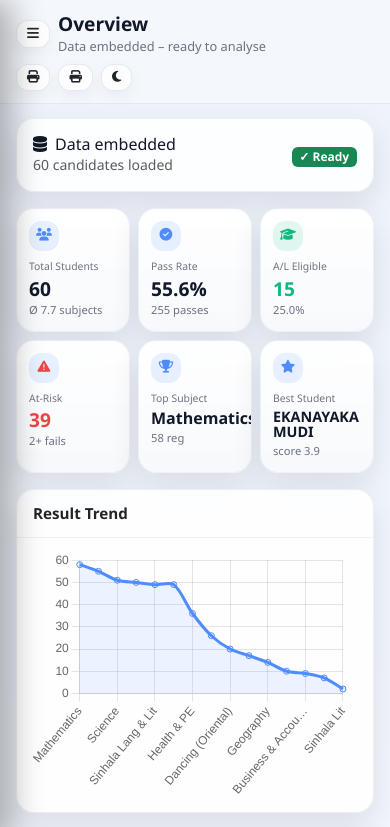
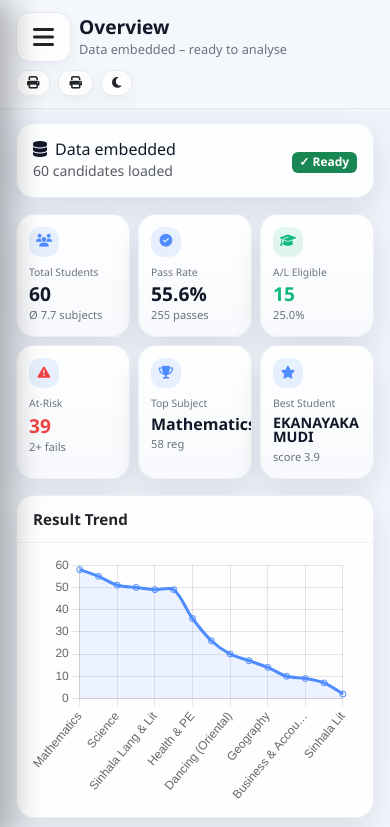
Before and after one commit to snirmana1/2025-OL-Dashboard-1.1, a plain HTML site: page index.html in a window 390 px wide. Shown: the top 827 px of the page. Drawn offline with nearby package versions, Linux system fonts and the light colour scheme.

Commit message:
added button

```diff
--- a/index.html
+++ b/index.html
@@ -925,9 +925,9 @@
         <main class="main">
             <div class="topbar">
                 <div class="page-title d-flex align-items-center gap-2">
-                    <button class="btn btn-soft mobile-toggle" id="btnSidebar" style="padding:6px 10px;">
-                        <i class="fa-solid fa-bars"></i>
-                    </button>
+                   <button class="btn btn-soft mobile-toggle" id="btnSidebar" style="padding:12px 16px; font-size:1.5rem; line-height:1; border-radius:14px;">
+    <i class="fa-solid fa-bars"></i>
+</button>
                     <div>
                         <h2 id="dashTitle">Overview</h2>
                         <div class="sub" id="dashSub">Data embedded – ready to analyse</div>
```
